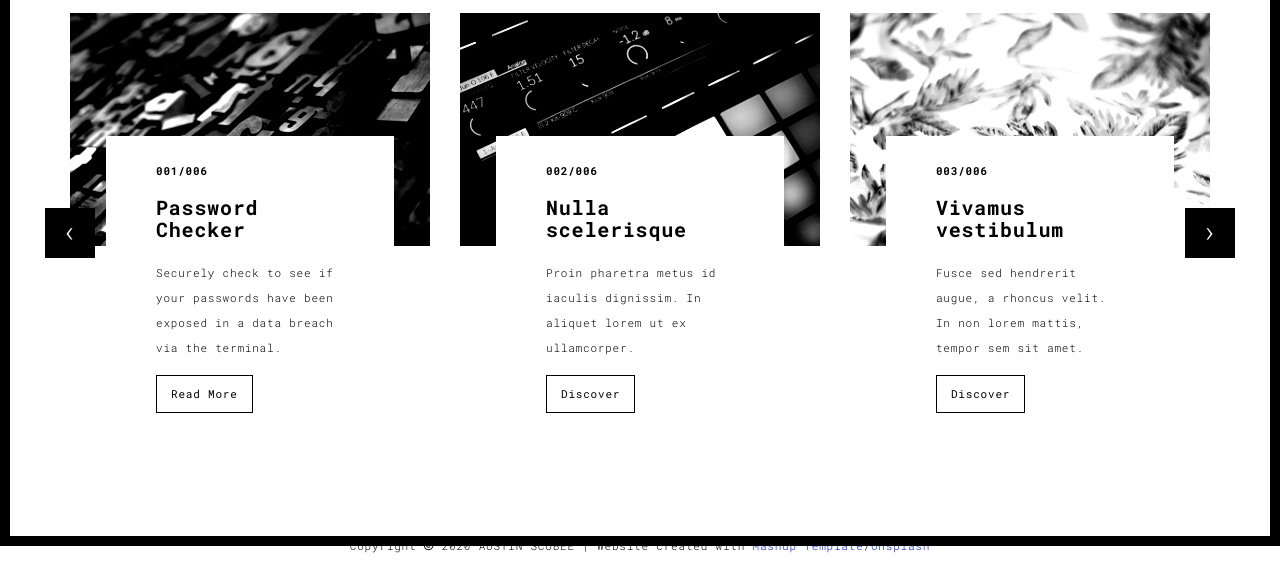
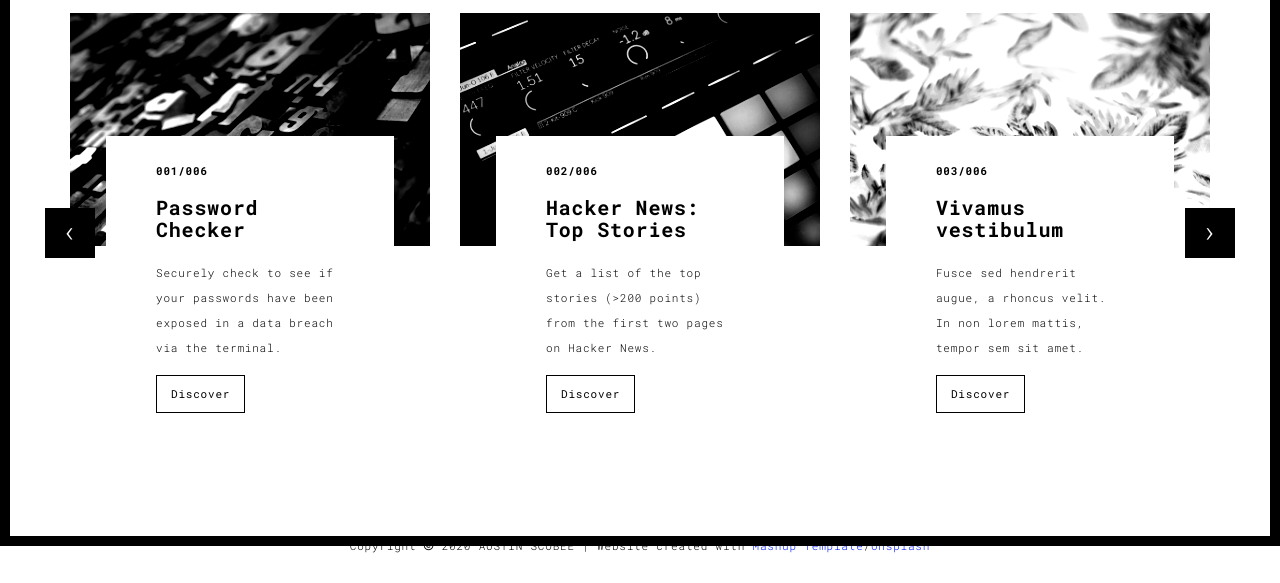
Before and after one commit to ascobee/portfo, a Flask app: page /works.html in a window 1280 px wide. Shown: the part 254-837 px from the top of the page. Run offline with Flask 2, Linux system fonts and the light colour scheme; some libraries are stand-ins or nearby versions.

Commit message:
more tweaking

```diff
--- a/templates/work.html
+++ b/templates/work.html
@@ -93,17 +93,18 @@
           <div class="row">
             <div class="col-xs-12 col-md-6">
               <img src="./static/assets/images/work001-02.jpg" class="img-responsive" alt="">
-              <p>Menphis skyline</p>
+              <p>Memphis skyline</p>
             </div>
             <div class="col-xs-12 col-md-6">
               <img src="./static/assets/images/work001-03.jpg" class="img-responsive" alt="">
-              <p>Menphis skyline</p>
+              <p>Memphis skyline</p>
             </div>
           </div>
         </div>
 
         <div class="col-xs-12">
           <img src="./static/assets/images/work001-04.jpg" class="img-responsive" alt="">
+          <!-- <img src="./static/assets/images/passwordcheckerscript.png" class="img-responsive" alt=""> -->
         </div>
 
       </div>
--- a/templates/work2.html
+++ b/templates/work2.html
@@ -77,7 +77,7 @@
           <img src="./static/assets/images/work001-01.jpg" class="img-responsive" alt="">
           <div class="card-container">
             <div class="text-center">
-              <h1 class="h2">002 : Web Scraping</h1>
+              <h1 class="h2">002 : Top Stories</h1>
             </div>
             <p>Get a list of the top stories (>200 points) from the first two pages on <a
                 href="https://news.ycombinator.com/" target="_blank">Hacker News</a>.</p>
--- a/templates/works.html
+++ b/templates/works.html
@@ -89,7 +89,7 @@
                       <h3>Password Checker</h3>
                       <p>Securely check to see if your passwords have been exposed in a data breach via the terminal.
                       </p>
-                      <a href="./work.html" title="" class="btn btn-default">Read More</a>
+                      <a href="./work.html" title="" class="btn btn-default">Discover</a>
                     </div>
                   </div>
                   <div class="col-sm-4">
@@ -98,8 +98,8 @@
                     </a>
                     <div class="card-container card-container-lg">
                       <h4>002/006</h4>
-                      <h3>Nulla scelerisque</h3>
-                      <p>Proin pharetra metus id iaculis dignissim. In aliquet lorem ut ex ullamcorper.</p>
+                      <h3>Hacker News: Top Stories</h3>
+                      <p>Get a list of the top stories (>200 points) from the first two pages on Hacker News.</p>
                       <a href="./work2.html" title="" class="btn btn-default">Discover</a>
                     </div>
                   </div>
```
Also changed, not shown: static/assets/images/passwordcheckerscript.png (added).
